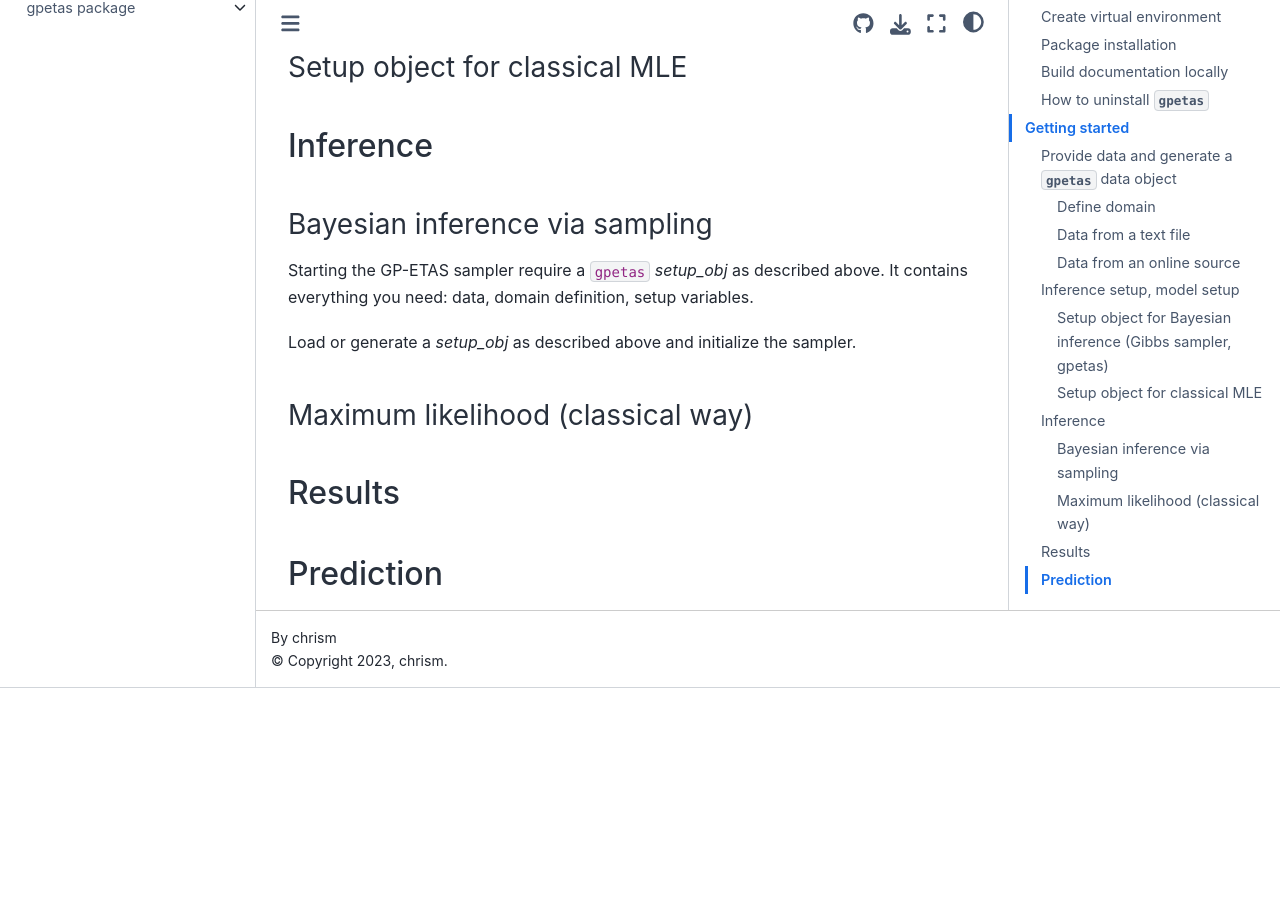
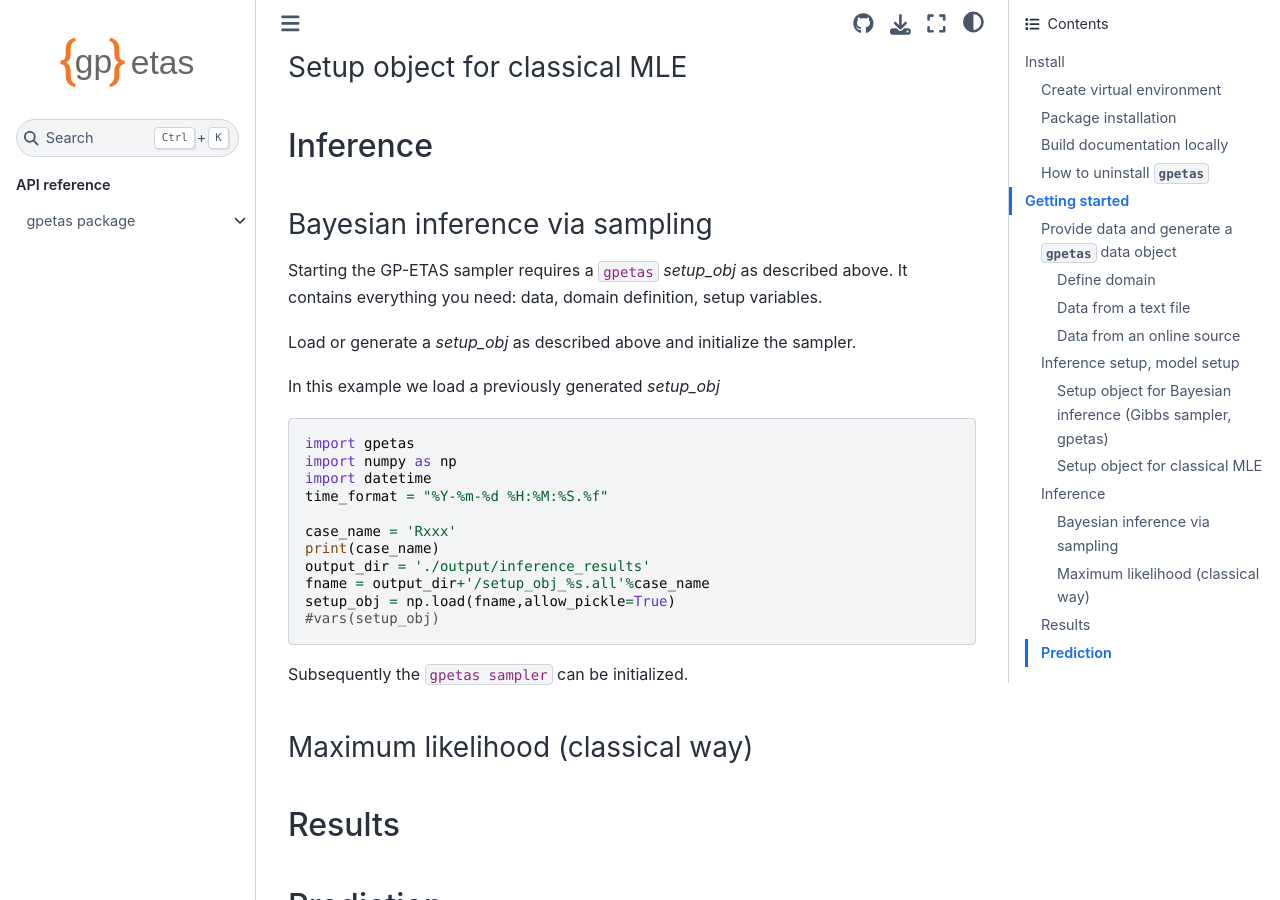
Before and after one commit to chris-molki/gpetas, a Sphinx documentation site: the page built from docs/source/README.md, in a window 1280 px wide and 900 px high, scrolled down 8373 px. Built offline with Sphinx 7.4.7 and the Sphinx Book theme 1.1.4, drawn with Linux system fonts in a browser that asks for light colours; pages that are not in the unit, such as notebooks, are missing from menus; before the commit the page ends 9061 px from its top, so only the background shows below that.

Commit message:
until setup obj

````diff
--- a/docs/source/README.md
+++ b/docs/source/README.md
@@ -364,13 +364,32 @@ section [Bayesian inference via sampling](#bayesian-inference-via-sampling).
 ## Inference
 
 ### Bayesian inference via sampling
-Starting the GP-ETAS sampler require a ```gpetas```
+Starting the GP-ETAS sampler requires a ```gpetas```
 *setup_obj* as described above. It contains everything
 you need: data, domain definition, setup variables.
 
 Load or generate a *setup_obj* as described above and
 initialize the sampler.
 
+In this example we load a previously generated *setup_obj*
+```python
+import gpetas
+import numpy as np
+import datetime
+time_format = "%Y-%m-%d %H:%M:%S.%f"
+
+case_name = 'Rxxx'
+print(case_name)
+output_dir = './output/inference_results'
+fname = output_dir+'/setup_obj_%s.all'%case_name
+setup_obj = np.load(fname,allow_pickle=True)
+#vars(setup_obj)
+```
+Subsequently the ```gpetas sampler``` can be
+initialized.
+
+
+
 ### Maximum likelihood (classical way)
 
 ## Results
````
